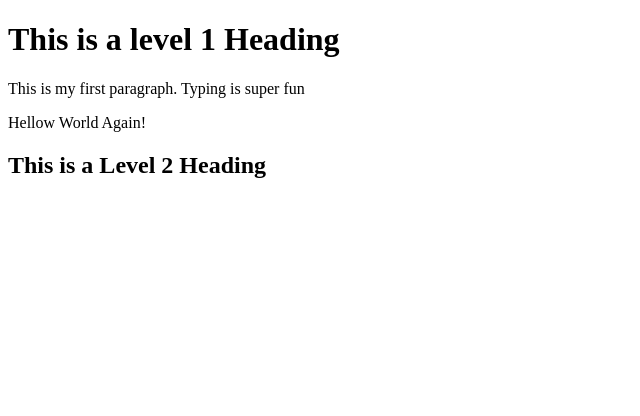
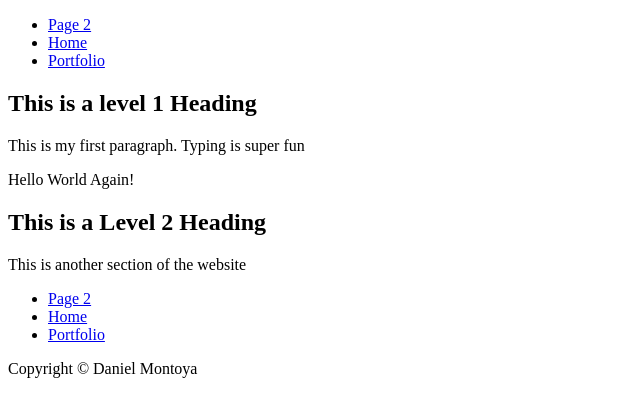
Before and after one commit to dfmontoya02/My-Second-Repository, a plain HTML site: page index.html in a window 1280 px wide. Shown: the whole page, without its empty margins (0-640 px from the left). Drawn offline with Linux system fonts and the light colour scheme.

Commit message:
created new html pages

```diff
--- a/index.html
+++ b/index.html
@@ -2,12 +2,41 @@
 <html lang="en-US">
     <head>
         <meta charset="UTF-8">
+        <meta name="viewport" content="width=device-width initial-scale=1.0">
         <title>My Website</title>
     </head>
     <body>
-        <h1>This is a level 1 Heading</h1>
-        <p> This is my first paragraph. Typing is super fun</p>
-        <p> Hellow World Again!</p>
-        <h2> This is a Level 2 Heading</h2>
+        <header>
+            <nav>
+                <ul>
+                    <li><a href="page2.html">Page 2</a></li>
+                    <li><a href="index.html">Home</a></li>
+                    <li><a href="portfolio.html">Portfolio</a></li>
+                </ul>
+            </nav>
+        </header>
+        <main>
+<section>
+                <h1>This is a level 1 Heading</h1>
+                <p> This is my first paragraph. Typing is super fun</p>
+                <p> Hello World Again!</p>
+
+</section>
+<section>
+                <h2> This is a Level 2 Heading</h2>
+                <p>This is another section of the website</p>
+
+</section>
+</main>
+        <footer>
+            <nav>
+                <ul>
+                    <li><a href="page2.html">Page 2</a></li>
+                    <li><a href="index.html">Home</a></li>
+                    <li><a href="portfolio.html">Portfolio</a></li>
+                </ul>
+            </nav>
+            <p> Copyright &copy; Daniel Montoya</p>
+        </footer>
     </body>
 </html>
```
Also changed, not shown: page2.html (added, +19 -0 lines), portfolio.html (added, +32 -0 lines), img/cherry-blossom.jpg (added).
